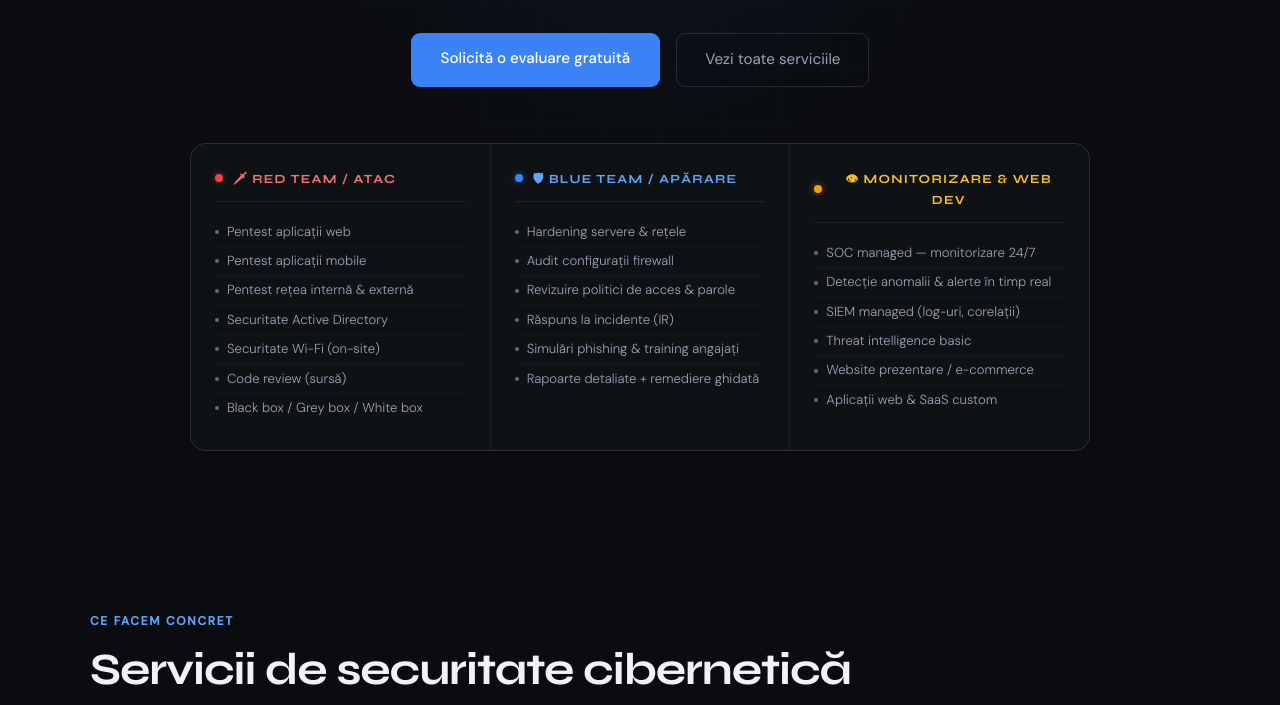
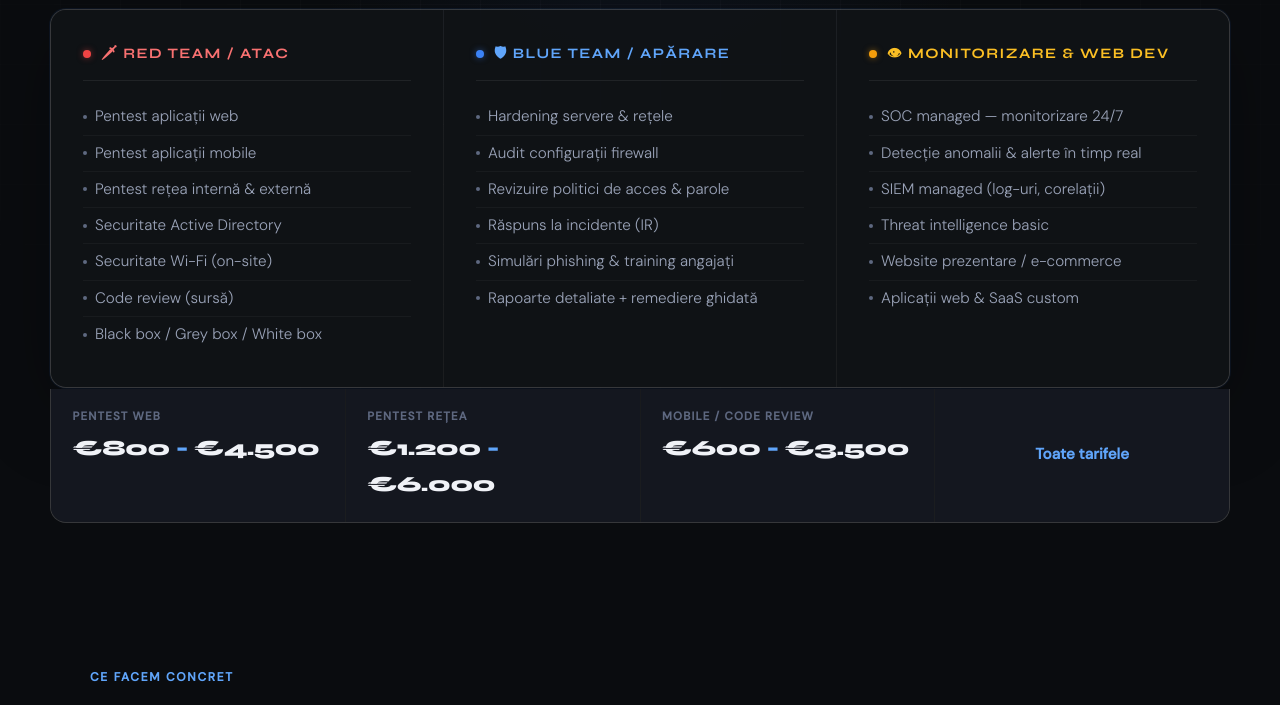
Before and after one commit to WhiteStar03/WestSec, a plain HTML site: page index.html in a window 1280 px wide. Shown: the part 596-1301 px from the top of the page. Drawn offline with Linux system fonts and the light colour scheme.

Commit message:
Make hero services and pricing more prominent

```diff
--- a/index.html
+++ b/index.html
@@ -96,7 +96,7 @@
     min-height: 100vh;
     display: flex; align-items: center; justify-content: center;
     flex-direction: column; text-align: center;
-    padding: 7rem 2rem 4rem; position: relative; overflow: hidden;
+    padding: 5.5rem 2rem 3rem; position: relative; overflow: hidden;
   }
   .hero-glow {
     position: absolute; width: 700px; height: 700px;
@@ -117,7 +117,7 @@
     background: var(--accent-dim); border: 1px solid rgba(59,130,246,0.2);
     padding: 6px 16px; border-radius: 100px; font-size: 0.8rem;
     font-weight: 500; color: var(--accent2); letter-spacing: 0.04em;
-    margin-bottom: 2rem; position: relative;
+    margin-bottom: 1.25rem; position: relative;
   }
   .hero-badge::before {
     content: ''; width: 6px; height: 6px; background: var(--accent2);
@@ -129,18 +129,18 @@
   }
   .hero h1 {
     font-family: var(--font-head);
-    font-size: clamp(2.8rem, 6vw, 5rem); font-weight: 800;
+    font-size: clamp(2.4rem, 5vw, 4.35rem); font-weight: 800;
     line-height: 1.08; letter-spacing: -0.03em;
-    max-width: 820px; margin-bottom: 1.4rem; position: relative;
+    max-width: 860px; margin-bottom: 1rem; position: relative;
   }
   .hero h1 em { font-style: normal; color: var(--accent2); }
   .hero > p {
     font-size: 1.05rem; color: var(--text2); max-width: 540px;
-    line-height: 1.75; margin-bottom: 2.25rem; position: relative; font-weight: 300;
+    line-height: 1.75; margin-bottom: 1.5rem; position: relative; font-weight: 300;
   }
   .hero-actions {
     display: flex; gap: 1rem; flex-wrap: wrap; justify-content: center;
-    position: relative; margin-bottom: 3.5rem;
+    position: relative; margin-bottom: 2rem;
   }
   .btn-primary {
     background: var(--accent); color: #fff; padding: 13px 30px; border-radius: 9px;
@@ -157,18 +157,19 @@
 
   /* HERO SERVICES LIST */
   .hero-services {
-    width: 100%; max-width: 900px; position: relative;
+    width: 100%; max-width: 1180px; position: relative;
     display: grid; grid-template-columns: repeat(3, 1fr); gap: 1px;
     background: var(--border);
-    border: 1px solid var(--border);
+    border: 1px solid var(--border2);
     border-radius: var(--radius-lg);
     overflow: hidden;
+    box-shadow: 0 24px 80px rgba(0,0,0,0.28), 0 0 0 1px rgba(59,130,246,0.08);
   }
-  .hero-svc-col { background: var(--bg2); padding: 1.5rem 1.5rem 1.75rem; }
+  .hero-svc-col { background: rgba(15,18,21,0.96); padding: 2rem 2rem 2.15rem; text-align: left; }
   .hero-svc-col:hover { background: var(--bg3); }
   .hero-svc-header {
     display: flex; align-items: center; gap: 10px;
-    margin-bottom: 1rem; padding-bottom: 0.75rem;
+    margin-bottom: 1.15rem; padding-bottom: 0.85rem;
     border-bottom: 1px solid var(--border);
   }
   .hero-svc-dot {
@@ -178,7 +179,7 @@
   .dot-blue { background: #3b82f6; box-shadow: 0 0 6px rgba(59,130,246,0.5); }
   .dot-amber { background: #f59e0b; box-shadow: 0 0 6px rgba(245,158,11,0.5); }
   .hero-svc-title {
-    font-family: var(--font-head); font-size: 0.78rem; font-weight: 700;
+    font-family: var(--font-head); font-size: 0.9rem; font-weight: 700;
     letter-spacing: 0.1em; text-transform: uppercase;
   }
   .title-red { color: #f87171; }
@@ -186,14 +187,38 @@
   .title-amber { color: #fbbf24; }
   .hero-svc-items { list-style: none; display: flex; flex-direction: column; gap: 0; }
   .hero-svc-items li {
-    font-size: 0.82rem; color: var(--text2); font-weight: 300;
-    padding: 5px 0; border-bottom: 1px solid rgba(255,255,255,0.04);
+    font-size: 0.95rem; color: var(--text2); font-weight: 300;
+    padding: 7px 0; border-bottom: 1px solid rgba(255,255,255,0.04);
     display: flex; align-items: center; gap: 8px; line-height: 1.4;
   }
   .hero-svc-items li:last-child { border-bottom: none; }
   .hero-svc-items li::before {
     content: ''; width: 4px; height: 4px; border-radius: 50%;
     flex-shrink: 0; background: var(--text3);
+  }
+  .hero-price-strip {
+    width: 100%; max-width: 1180px; position: relative;
+    display: grid; grid-template-columns: repeat(4, 1fr); gap: 1px;
+    margin-top: 1px; overflow: hidden; border-radius: 0 0 var(--radius-lg) var(--radius-lg);
+    background: var(--border); border: 1px solid var(--border2); border-top: 0;
+    text-align: left;
+  }
+  .hero-price-item {
+    background: rgba(20,23,32,0.96); padding: 1.15rem 1.35rem;
+    display: flex; flex-direction: column; gap: 0.2rem;
+  }
+  .hero-price-label {
+    font-size: 0.72rem; font-weight: 700; letter-spacing: 0.1em;
+    text-transform: uppercase; color: var(--text3);
+  }
+  .hero-price-value {
+    font-family: var(--font-head); font-size: 1.35rem; font-weight: 800;
+    letter-spacing: -0.03em; color: var(--text);
+  }
+  .hero-price-value span { color: var(--accent2); }
+  .hero-price-link {
+    color: var(--accent2); justify-content: center; align-items: center;
+    font-weight: 700; font-size: 0.95rem; text-align: center;
   }
 
   /* SECTION COMMON */
@@ -408,6 +433,7 @@
   /* MOBILE */
   @media (max-width: 900px) {
     .hero-services { grid-template-columns: 1fr; }
+    .hero-price-strip { grid-template-columns: 1fr 1fr; border-radius: var(--radius-lg); margin-top: 1rem; }
     .hero-svc-col { border-bottom: 1px solid var(--border); }
     .hero-svc-col:last-child { border-bottom: none; }
     .method-grid { grid-template-columns: 1fr 1fr; }
@@ -421,6 +447,10 @@
     .footer-inner { flex-direction: column; gap: 1rem; }
     .footer-links { display: none; }
     section { padding: 4rem 1.25rem; }
+    .hero { padding: 5rem 1rem 2rem; }
+    .hero-svc-col { padding: 1.35rem; }
+    .hero-svc-items li { font-size: 0.9rem; }
+    .hero-price-strip { grid-template-columns: 1fr; }
   }
 </style>
 </head>
@@ -467,6 +497,10 @@
     <a href="#servicii" class="btn-secondary">
       <span data-ro>Vezi toate serviciile</span>
       <span data-en>Explore services</span>
+    </a>
+    <a href="#preturi" class="btn-secondary">
+      <span data-ro>Vezi prețurile</span>
+      <span data-en>View pricing</span>
     </a>
   </div>
 
@@ -547,6 +581,28 @@
       </ul>
     </div>
 
+  </div>
+
+  <div class="hero-price-strip" aria-label="Price overview">
+    <div class="hero-price-item">
+      <div class="hero-price-label" data-ro>Pentest Web</div>
+      <div class="hero-price-label" data-en>Web Pentest</div>
+      <div class="hero-price-value">€800 <span>-</span> €4.500</div>
+    </div>
+    <div class="hero-price-item">
+      <div class="hero-price-label" data-ro>Pentest Rețea</div>
+      <div class="hero-price-label" data-en>Network Pentest</div>
+      <div class="hero-price-value">€1.200 <span>-</span> €6.000</div>
+    </div>
+    <div class="hero-price-item">
+      <div class="hero-price-label" data-ro>Mobile / Code Review</div>
+      <div class="hero-price-label" data-en>Mobile / Code Review</div>
+      <div class="hero-price-value">€600 <span>-</span> €3.500</div>
+    </div>
+    <a class="hero-price-item hero-price-link" href="#preturi">
+      <span data-ro>Toate tarifele</span>
+      <span data-en>All pricing</span>
+    </a>
   </div>
 </section>
 
```
